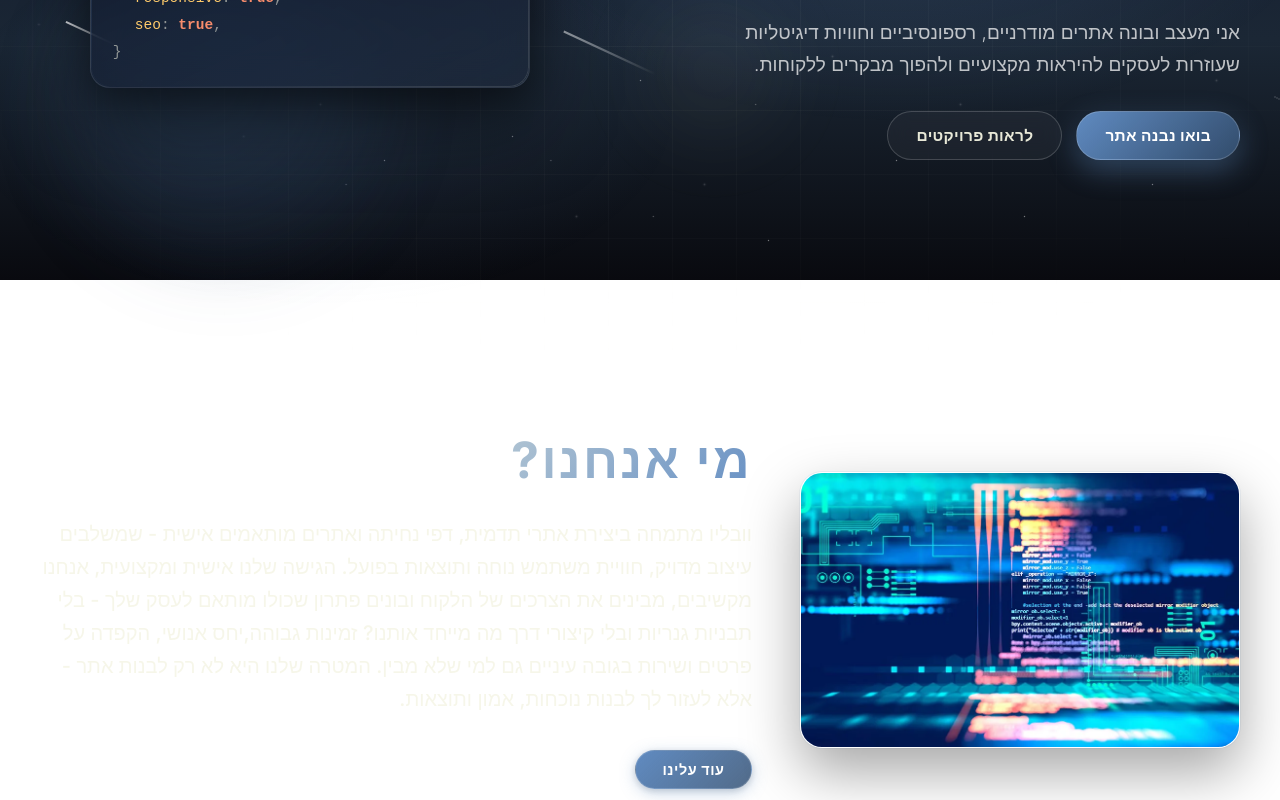
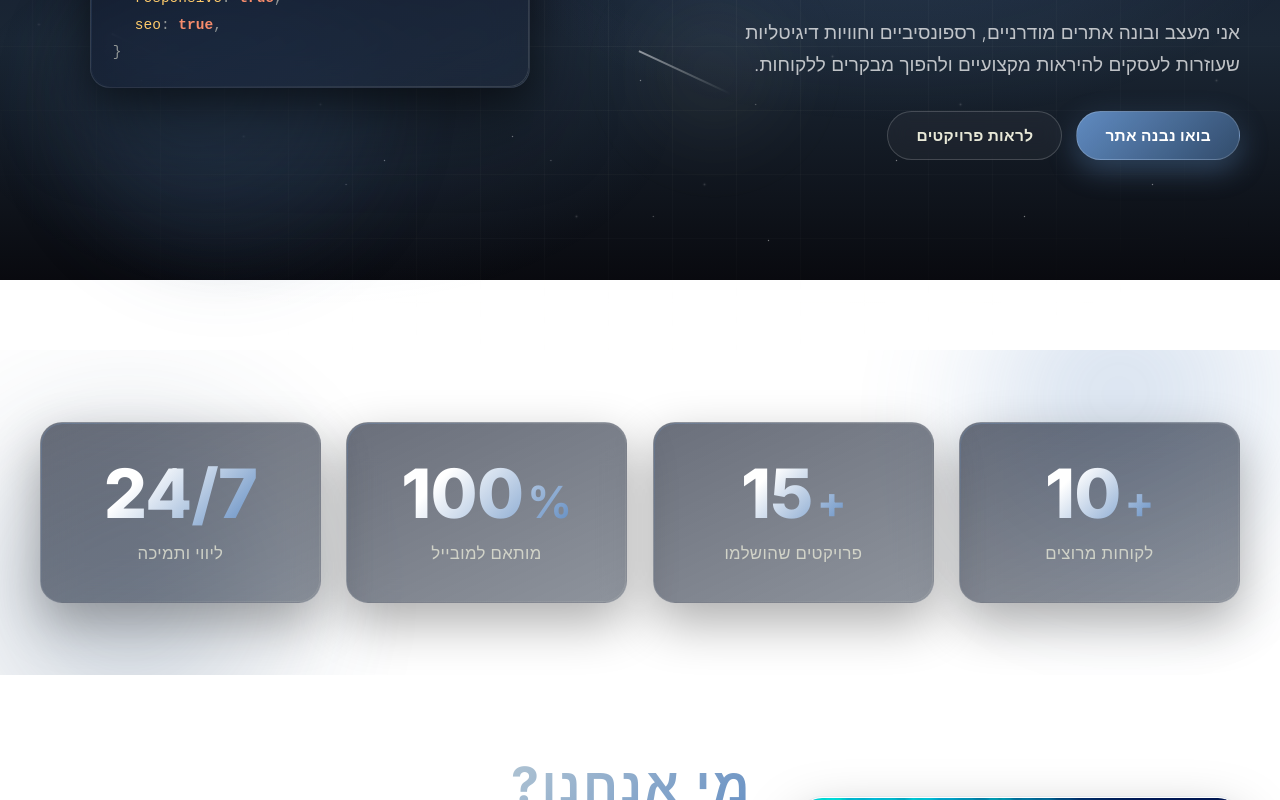
Before and after one commit to Omerf130/weblio, a React (Vite) app: page / in a window 1280 px wide. Shown: the part 520-1320 px from the top of the page. Built offline with nearby package versions, Linux system fonts and the light colour scheme.

Commit message:
metrics section added

```diff
--- a/src/App.tsx
+++ b/src/App.tsx
@@ -5,6 +5,7 @@ import Contacts from "./components/contact/Contacts";
 import Footer from "./components/footer/Footer";
 import Hero from "./components/hero/Hero";
 import Loader from "./components/loader/Loader";
+import Metrics from "./components/metrics/Metrics";
 import Nav from "./components/nav/Nav";
 import Projects from "./components/projects/Projects";
 import Services from "./components/services/Services";
@@ -50,6 +51,7 @@ function App() {
       ) : (
         <>
           <Hero />
+          <Metrics />
           <About />
           <Services />
           <WhyMe />
--- /dev/null
+++ b/src/components/metrics/Metrics.scss
@@ -0,0 +1,235 @@
+@use "../../assets/styles/variables" as *;
+
+$ease-out-soft: cubic-bezier(0.25, 0.46, 0.45, 0.94);
+
+.metrics {
+  position: relative;
+  width: 100%;
+  max-width: 1280px;
+  margin: 0 auto;
+  padding: clamp(3rem, 6vw, 4.5rem) clamp(1.25rem, 4vw, 2.5rem);
+  isolation: isolate;
+}
+
+.metrics__bg {
+  position: absolute;
+  inset: 0;
+  overflow: hidden;
+  pointer-events: none;
+  z-index: 0;
+}
+
+.metrics__orb {
+  position: absolute;
+  width: 380px;
+  height: 380px;
+  border-radius: 50%;
+  filter: blur(60px);
+  opacity: 0.45;
+  will-change: transform;
+}
+
+.metrics__orb--a {
+  top: -120px;
+  right: -80px;
+  background: radial-gradient(
+    circle at 40% 40%,
+    rgba(96, 139, 193, 0.7),
+    rgba(96, 139, 193, 0) 70%
+  );
+  animation: orb-drift-a 11s ease-in-out infinite alternate;
+}
+
+.metrics__orb--b {
+  bottom: -140px;
+  left: -100px;
+  width: 440px;
+  height: 440px;
+  background: radial-gradient(
+    circle at 50% 50%,
+    rgba(55, 84, 119, 0.75),
+    rgba(55, 84, 119, 0) 70%
+  );
+  animation: orb-drift-b 14s ease-in-out infinite alternate;
+}
+
+.metrics__grid {
+  position: relative;
+  z-index: 1;
+  list-style: none;
+  margin: 0;
+  padding: 0;
+  display: grid;
+  grid-template-columns: repeat(4, minmax(0, 1fr));
+  gap: clamp(1rem, 2vw, 1.75rem);
+}
+
+.metrics__card {
+  position: relative;
+  display: flex;
+  flex-direction: column;
+  align-items: center;
+  gap: 14px;
+  padding: clamp(1.75rem, 3vw, 2.25rem) clamp(1.25rem, 2.5vw, 1.75rem);
+  border-radius: 22px;
+  text-align: center;
+  background: linear-gradient(
+    155deg,
+    rgba(15, 23, 42, 0.62),
+    rgba(30, 41, 59, 0.5)
+  );
+  border: 1px solid rgba(255, 255, 255, 0.1);
+  backdrop-filter: blur(18px) saturate(1.2);
+  -webkit-backdrop-filter: blur(18px) saturate(1.2);
+  box-shadow:
+    0 20px 50px rgba(0, 0, 0, 0.32),
+    inset 0 1px 0 rgba(255, 255, 255, 0.06);
+  isolation: isolate;
+  will-change: transform;
+  transition:
+    border-color 0.4s $ease-out-soft,
+    box-shadow 0.4s $ease-out-soft,
+    background 0.4s $ease-out-soft;
+
+  &::before {
+    content: "";
+    position: absolute;
+    inset: 0;
+    border-radius: inherit;
+    padding: 1px;
+    background: linear-gradient(
+      135deg,
+      rgba(96, 139, 193, 0.55),
+      rgba(96, 139, 193, 0) 45%,
+      rgba(243, 243, 224, 0.18) 95%
+    );
+    -webkit-mask: linear-gradient(#fff 0 0) content-box, linear-gradient(#fff 0 0);
+    mask: linear-gradient(#fff 0 0) content-box, linear-gradient(#fff 0 0);
+    -webkit-mask-composite: xor;
+    mask-composite: exclude;
+    opacity: 0.55;
+    pointer-events: none;
+    transition: opacity 0.4s $ease-out-soft;
+    z-index: 1;
+  }
+
+  &:hover {
+    border-color: rgba(96, 139, 193, 0.5);
+    background: linear-gradient(
+      155deg,
+      rgba(15, 23, 42, 0.7),
+      rgba(30, 41, 59, 0.58)
+    );
+    box-shadow:
+      0 28px 60px rgba(0, 0, 0, 0.42),
+      0 0 32px rgba(96, 139, 193, 0.22),
+      inset 0 1px 0 rgba(255, 255, 255, 0.08);
+
+    &::before {
+      opacity: 1;
+    }
+
+    .metrics__value-text {
+      transform: scale(1.02);
+    }
+  }
+}
+
+.metrics__value {
+  line-height: 1;
+  min-height: 1em;
+  display: flex;
+  align-items: baseline;
+  justify-content: center;
+}
+
+.metrics__value-text {
+  direction: ltr;
+  display: inline-flex;
+  align-items: baseline;
+  font-size: clamp(2.75rem, 6vw, 4.25rem);
+  font-weight: 800;
+  letter-spacing: -0.01em;
+  line-height: 1;
+  background: linear-gradient(135deg, #ffffff 25%, $third-color 100%);
+  -webkit-background-clip: text;
+  -webkit-text-fill-color: transparent;
+  background-clip: text;
+  transition: transform 0.4s $ease-out-soft;
+}
+
+.metrics__suffix {
+  margin-inline-start: 4px;
+  font-size: 0.65em;
+  font-weight: 700;
+}
+
+.metrics__label {
+  font-size: clamp(0.95rem, 1.4vw, 1.05rem);
+  font-weight: 500;
+  letter-spacing: 0.02em;
+  color: rgba(243, 243, 224, 0.7);
+  max-width: 16ch;
+  line-height: 1.5;
+}
+
+@media (max-width: 1024px) {
+  .metrics__grid {
+    grid-template-columns: repeat(2, minmax(0, 1fr));
+  }
+}
+
+@media (max-width: 640px) {
+  .metrics {
+    padding: clamp(2.5rem, 8vw, 3.5rem) 1.1rem;
+  }
+
+  .metrics__grid {
+    grid-template-columns: 1fr;
+    gap: 14px;
+  }
+
+  .metrics__card {
+    padding: 1.5rem 1.25rem;
+  }
+
+  .metrics__value-text {
+    font-size: clamp(2.25rem, 8vw, 3rem);
+  }
+
+  .metrics__orb--a,
+  .metrics__orb--b {
+    width: 280px;
+    height: 280px;
+    filter: blur(50px);
+  }
+}
+
+@media (prefers-reduced-motion: reduce) {
+  .metrics__orb--a,
+  .metrics__orb--b {
+    animation: none !important;
+  }
+
+  .metrics__value-text {
+    transition: none;
+  }
+}
+
+@keyframes orb-drift-a {
+  0% {
+    transform: translate3d(0, 0, 0) scale(1);
+  }
+  100% {
+    transform: translate3d(-30px, 20px, 0) scale(1.08);
+  }
+}
+
+@keyframes orb-drift-b {
+  0% {
+    transform: translate3d(0, 0, 0) scale(1);
+  }
+  100% {
+    transform: translate3d(25px, -18px, 0) scale(1.1);
+  }
+}
--- /dev/null
+++ b/src/components/metrics/Metrics.tsx
@@ -0,0 +1,143 @@
+import { useEffect, useRef, useState } from "react";
+import {
+  animate,
+  motion,
+  useInView,
+  useReducedMotion,
+} from "framer-motion";
+import { CONSTS } from "../../consts";
+import { staggerItem, staggerParent } from "../motion/Reveal";
+import "./Metrics.scss";
+
+const COUNT_DURATION = 1.8;
+const COUNT_EASE = [0.16, 1, 0.3, 1] as const;
+
+type CounterProps = {
+  target: number | null;
+  suffix: string;
+  display: string | null;
+};
+
+const MetricCounter = ({ target, suffix, display }: CounterProps) => {
+  const numberRef = useRef<HTMLSpanElement>(null);
+  const viewRef = useRef<HTMLSpanElement>(null);
+  const inView = useInView(viewRef, { once: true, margin: "-15%" });
+  const reduceMotion = useReducedMotion();
+  const isNumeric = target != null;
+
+  useEffect(() => {
+    if (!isNumeric || !inView || !numberRef.current) return;
+    if (reduceMotion) {
+      numberRef.current.textContent = String(target);
+      return;
+    }
+    const controls = animate(0, target as number, {
+      duration: COUNT_DURATION,
+      ease: COUNT_EASE,
+      onUpdate: (v) => {
+        if (numberRef.current) {
+          numberRef.current.textContent = Math.round(v).toString();
+        }
+      },
+    });
+    return () => controls.stop();
+  }, [isNumeric, inView, target, reduceMotion]);
+
+  if (!isNumeric) {
+    return (
+      <span ref={viewRef} className="metrics__value-text">
+        {display}
+      </span>
+    );
+  }
+
+  return (
+    <span ref={viewRef} className="metrics__value-text">
+      <span ref={numberRef}>0</span>
+      <span className="metrics__suffix" aria-hidden>
+        {suffix}
+      </span>
+    </span>
+  );
+};
+
+const FLOAT_CONFIG = [
+  { duration: 6, delay: 0 },
+  { duration: 7, delay: 0.4 },
+  { duration: 8, delay: 0.2 },
+  { duration: 9, delay: 0.6 },
+];
+
+const Metrics = () => {
+  const { ITEMS } = CONSTS.METRICS;
+  const reduceMotion = useReducedMotion();
+  const [floatEnabled, setFloatEnabled] = useState(false);
+
+  useEffect(() => {
+    if (reduceMotion) {
+      setFloatEnabled(false);
+      return;
+    }
+    const mq = window.matchMedia("(max-width: 640px)");
+    const update = () => setFloatEnabled(!mq.matches);
+    update();
+    mq.addEventListener("change", update);
+    return () => mq.removeEventListener("change", update);
+  }, [reduceMotion]);
+
+  return (
+    <section
+      className="metrics"
+      id="metrics"
+      dir="rtl"
+      aria-label="Weblio key metrics"
+    >
+      <div className="metrics__bg" aria-hidden>
+        <div className="metrics__orb metrics__orb--a" />
+        <div className="metrics__orb metrics__orb--b" />
+      </div>
+
+      <motion.ul
+        className="metrics__grid"
+        variants={staggerParent}
+        initial="hidden"
+        whileInView="visible"
+        viewport={{ once: true, amount: 0.2 }}
+      >
+        {ITEMS.map((m, i) => {
+          const cfg = FLOAT_CONFIG[i % FLOAT_CONFIG.length];
+          return (
+            <motion.li
+              key={m.id}
+              className="metrics__card"
+              variants={staggerItem}
+              animate={floatEnabled ? { y: [0, -8, 0] } : undefined}
+              transition={
+                floatEnabled
+                  ? {
+                      duration: cfg.duration,
+                      delay: cfg.delay,
+                      repeat: Infinity,
+                      repeatType: "mirror",
+                      ease: "easeInOut",
+                    }
+                  : undefined
+              }
+            >
+              <div className="metrics__value">
+                <MetricCounter
+                  target={m.target}
+                  suffix={m.suffix}
+                  display={m.display}
+                />
+              </div>
+              <div className="metrics__label">{m.label}</div>
+            </motion.li>
+          );
+        })}
+      </motion.ul>
+    </section>
+  );
+};
+
+export default Metrics;
--- a/src/consts.ts
+++ b/src/consts.ts
@@ -96,6 +96,38 @@ export const CONSTS = {
     TITLE: "צרו קשר",
     /** Digits only, without + — used by wa.me and the contact form */
     WHATSAPP_PHONE: "972544993155",
+  },
+  METRICS: {
+    ITEMS: [
+      {
+        id: "clients",
+        target: 10,
+        suffix: "+",
+        label: "לקוחות מרוצים",
+        display: null,
+      },
+      {
+        id: "projects",
+        target: 15,
+        suffix: "+",
+        label: "פרויקטים שהושלמו",
+        display: null,
+      },
+      {
+        id: "responsive",
+        target: 100,
+        suffix: "%",
+        label: "מותאם למובייל",
+        display: null,
+      },
+      {
+        id: "support",
+        target: null,
+        suffix: "",
+        label: "ליווי ותמיכה",
+        display: "24/7",
+      },
+    ],
   },
   TESTIMONIALS: {
     TITLE: "לקוחות מספרים",
```
